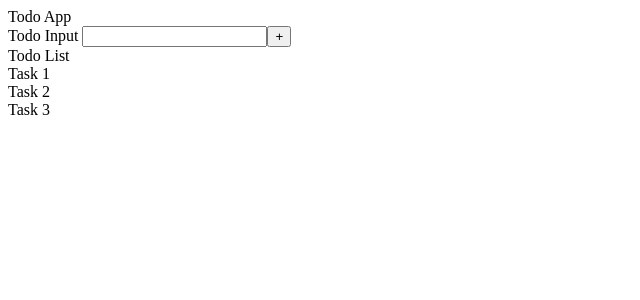
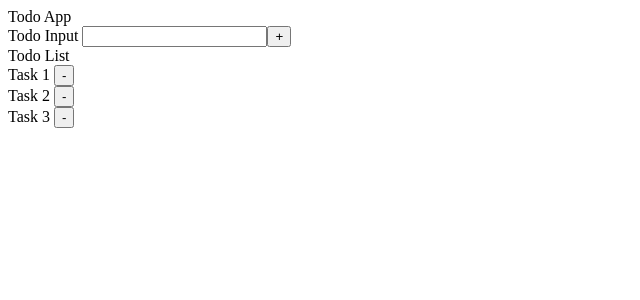
Before and after one commit to Vue-Cba/todo-app, a Vue app: page / in a window 1280 px wide. Shown: the top 300 px of the page, without its empty margins (0-640 px from the left). Built offline with nearby package versions, Linux system fonts and the light colour scheme.

Commit message:
Borrar item funcionando

```diff
--- a/src/components/TodoList.vue
+++ b/src/components/TodoList.vue
@@ -3,6 +3,7 @@
     Todo List
     <div v-for="(item, index) in items" :key="index">
       {{item}}
+      <button @click="()=>borrarItem(index)">-</button>
     </div>
   </div>
 </template>
@@ -12,6 +13,11 @@ export default {
   name: "TodoList",
   props:{
     items: Array
+  },
+  methods:{
+    borrarItem(index){
+      this.$emit('borrar', index)
+    }
   }
 };
 </script>
--- a/src/components/TodoView.vue
+++ b/src/components/TodoView.vue
@@ -1,7 +1,7 @@
 <template>
   <div>
     <TodoInput @create="agregarItem"/>
-    <TodoList :items="items" />
+    <TodoList :items="items" @borrar="borrarItem"/>
   </div>
 </template>
 
@@ -26,6 +26,9 @@ export default {
     agregarItem(item){
       const newIndex = this.items.length;
       this.items.splice(newIndex, 0, item);
+    },
+    borrarItem(index){
+      this.items.splice(index, 1);
     }
   }
 };
```
